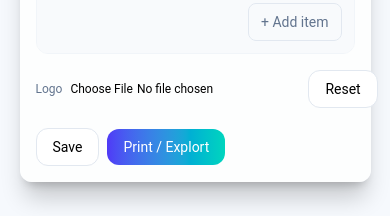
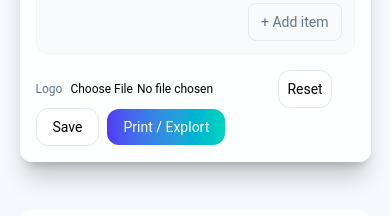
Before and after one commit to tetebe333/jeff-invoice, a SvelteKit app: page / in a window 390 px wide. Shown: the part 754-970 px from the top of the page. Built offline with nearby package versions, Linux system fonts and the light colour scheme.

Commit message:
update +page

```diff
--- a/src/routes/+page.svelte
+++ b/src/routes/+page.svelte
@@ -122,10 +122,10 @@
                 <div class="sm:flex items-center justify-between gap-3 text-black w-100%">
                     <div class="flex items-center gap-2">
                         <label for="logo" class="text-xs text-slate-500">Logo</label>
-                        <input onchange={logoFunction} type="file" accept="image/*" class="text-xs">
-                        <button onclick={() => invoiceInf.logo = "src/lib/assets/ac.jpeg"} type="button" class="rounded-xl bg-white px-4 py-2 border border-slate-200 text-sm " >Reset</button>
+                        <input onchange={logoFunction} type="file" accept="image/*" class="text-xs w-50">
+                        <button onclick={() => invoiceInf.logo = "src/lib/assets/ac.jpeg"} type="button" class="rounded-xl bg-white px-2 py-2 border border-slate-200 text-sm" >Reset</button>
                     </div>
-                    <div class="flex items-center gap-2 mt-5 sm:mt-0">
+                    <div class="flex items-center gap-2 sm8:mt-5">
                         <button onclick={() => alert("Saved locally in your browser.")} type="button" class="rounded-xl bg-white px-4 py-2 border border-slate-200 text-sm ">Save</button>
                         <button onclick={()=> window.print()} type="button" class="rounded-xl bg-linear-to-r from-indigo-600 to-teal-400 text-white px-4 py-2 text-sm">Print / Explort</button>
                     </div>
```
